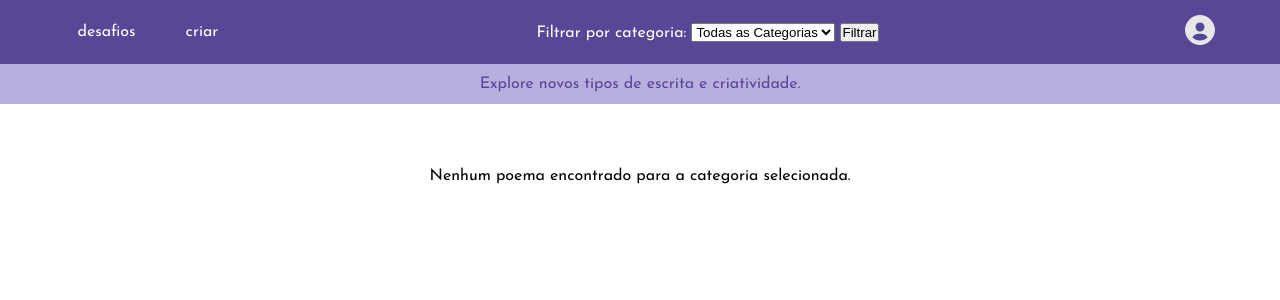
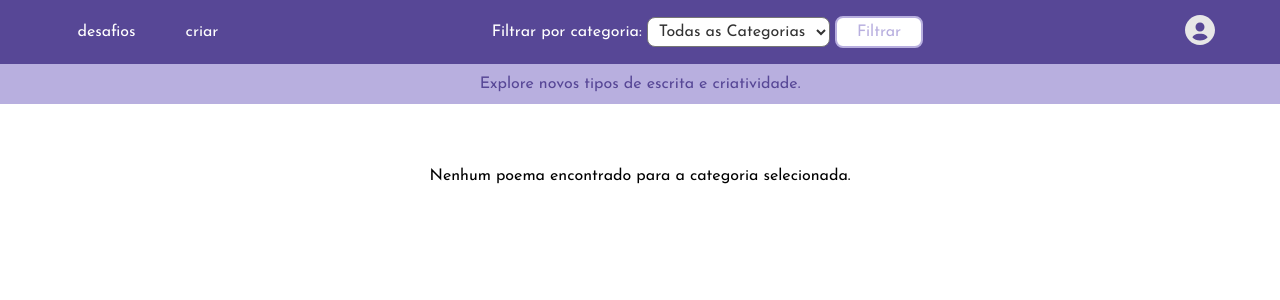
Before and after one commit to delacerdaq/Letrarium, a PHP site: page /Letrarium/view/filter.php in a window 1280 px wide. Shown: the top 300 px of the page. Run offline with PHP 8.4, Linux system fonts and the light colour scheme; the visitor is signed in with stand-in values (Sample User, id 1); data comes from the database, SQL or seed files in the repository; data that the repository does not hold is empty.

Commit message:
styling select and button

```diff
--- a/css/filter.css
+++ b/css/filter.css
@@ -36,6 +36,44 @@ nav {
     transition: background-color 0.3s;
 }
 
+select {
+    font-family: 'Josefin Sans', sans-serif; /* Fonte Josefin Sans */
+    font-size: 16px; /* Tamanho da fonte */
+    padding: 5px 7px; /* Padding interno para "gordura" */
+    border-radius: 8px; /* Bordas arredondadas */
+    background-color: white; /* Fundo branco */
+    color: #333; /* Cor da fonte */
+    transition: border-color 0.3s ease; /* Transição suave para o foco */
+}
+
+select:focus {
+    border-color: #574796; /* Cor da borda ao focar */
+    outline: none; /* Remover o contorno padrão */
+}
+
+/* Estilo para o button */
+button {
+    font-family: 'Josefin Sans', sans-serif; /* Fonte Josefin Sans */
+    font-size: 16px; /* Tamanho da fonte */
+    padding: 6px 20px; /* Padding para dar mais "gordura" */
+    border-radius: 8px; /* Bordas arredondadas */
+    border: 2px solid #B8AFDF;  /* Borda azul */
+    background-color: white; /* Fundo branco */
+    color: #B8AFDF;  /* Cor do texto */
+    cursor: pointer; /* Cursor de mãozinha */
+    transition: all 0.3s ease; /* Transição suave */
+}
+
+button:hover {
+    background-color: #B8AFDF;  /* Cor de fundo ao passar o mouse */
+    color: white; /* Cor do texto ao passar o mouse */
+}
+
+button:focus {
+    outline: none; /* Remover contorno padrão */
+    border-color: #B8AFDF;  /* Cor da borda ao focar */
+}
+
 @media (max-width: 768px) {
     #search input {
         width: 70%;
@@ -56,6 +94,10 @@ nav {
     padding: 15px 0;
     background-color: #B8AFDF;
     color: #574796;
+}
+#welcome a{
+    color: #574796;
+    text-decoration: none;
 }
 #categories{
     text-decoration: none;
```
